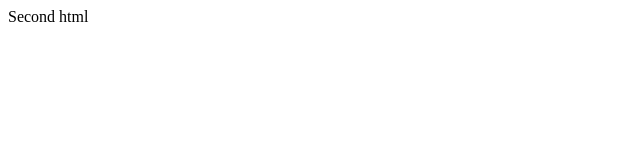
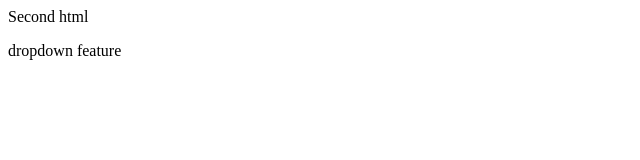
Before and after one commit to Anishs2931/github, a plain HTML site: page index.html in a window 1280 px wide. Shown: the whole page, without its empty margins (0-640 px from the left). Drawn offline with Linux system fonts and the light colour scheme.

Commit message:
third commit

```diff
--- a/index.html
+++ b/index.html
@@ -1 +1,2 @@
 <p>Second html</p>
+<p>dropdown feature</p>
```
